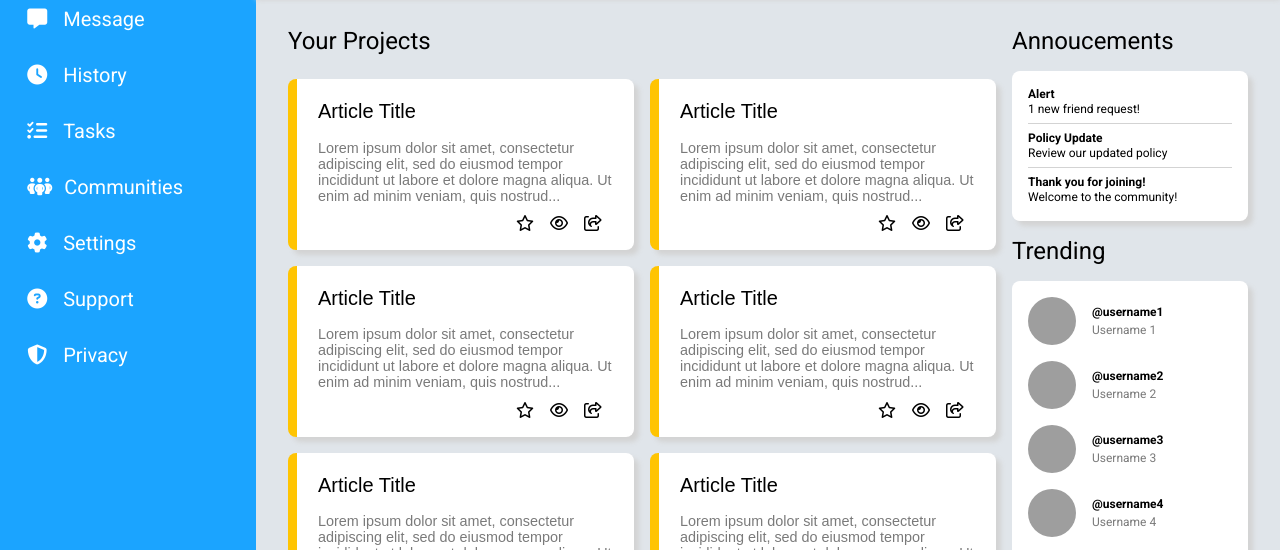
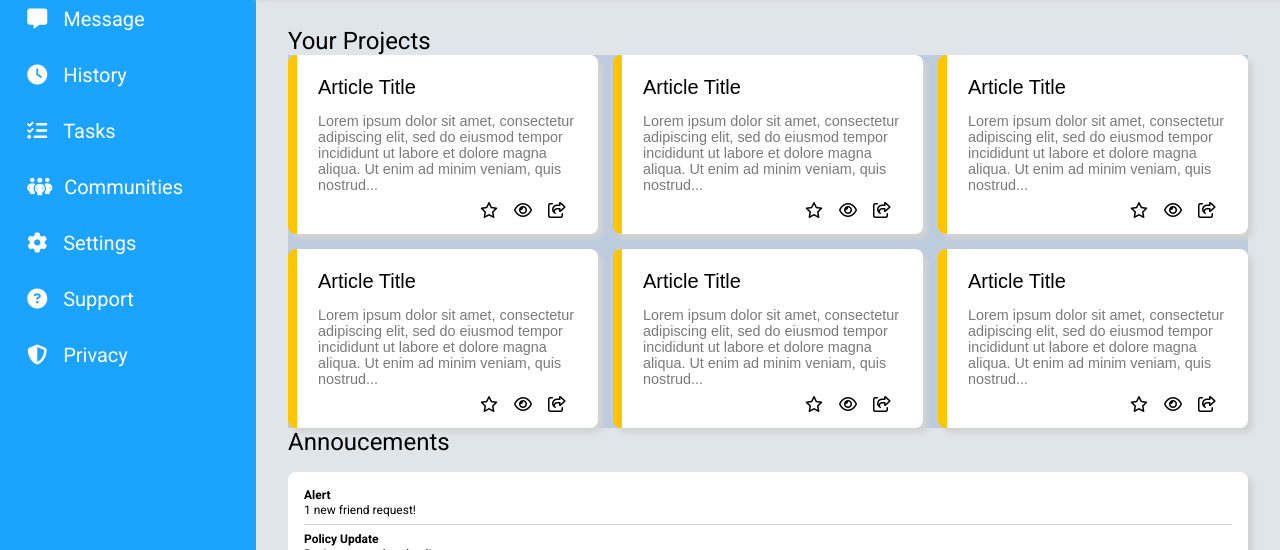
Before and after one commit to immonroe/admin-dashboard, a plain HTML site: page index.html in a window 1280 px wide. Shown: the part 197-747 px from the top of the page. Drawn offline with Linux system fonts and the light colour scheme; grey boxes are pictures that could not be loaded.

Commit message:
Reformatted grid layout in project section

```diff
--- a/index.html
+++ b/index.html
@@ -69,9 +69,9 @@
         <div class="projects section">
             <!-- Make this element align right above the article section -->
             <!-- <h2 class="project-title">Your Projects</h2> -->
+            <h2 class="project-title">Your Projects</h2>
+            <div class="article">
 
-            <div class="article">
-                <h2 class="project-title">Your Projects</h2>
                 <div class="card">
                     <p class="title">Article Title</p>
                     <p>Lorem ipsum dolor sit amet, consectetur adipiscing elit, sed do eiusmod tempor incididunt ut labore et dolore magna aliqua. Ut enim ad minim veniam, quis nostrud...</p>
@@ -127,7 +127,7 @@
                     </div>
                 </div>
             </div>
-
+            <div class="project-side-panels">
                 <div class="announcements">
                     <h2>Annoucements</h2>
                     <div class="announcements-container">
@@ -187,6 +187,7 @@
                         </div>
                     </div>
                 </div>
+            </div>
         </div>
 
 </div>
--- a/style.css
+++ b/style.css
@@ -162,10 +162,10 @@ button {
 /* CONTENT SECTION (left/main) */
 
 .projects {
-  display: grid;
+  /* display: grid; */
   gap: 1rem;
-  grid-template-columns: 3fr 1fr;
-  grid-template-rows: 1fr 2fr ;
+  /* grid-template-columns: 3fr 1fr; */
+  /* grid-template-rows: 1fr 2fr; */
   background-color: rgb(224, 229, 234);
   padding: 2rem 2rem;
 }
@@ -175,11 +175,12 @@ h2 {
 }
 
 .article {
+    background-color: #bccbde;
     display: grid;
-    grid-area: 1 / 1 / 3 / 1;
-    gap: 1rem;
-    grid-template-columns: repeat(2, (250px, 1fr));
-    grid-template-rows: (3, 1fr);
+    gap: 15px;
+    /* grid-column: 2 / 3; */
+    grid-template-columns: repeat(auto-fit, minmax(250px, 1fr));
+    grid-template-rows: repeat(2, 1fr);
 }
 
 .card {
@@ -194,7 +195,7 @@ h2 {
 }
 
 .project-title {
-    grid-column: 1 / 3;
+    /* grid-column: 1 / 3; */
 }
 
 .article p {
@@ -231,7 +232,7 @@ hr {
 
 .announcements {
     display: grid;
-    grid-row: 1 / 2;
+    /* grid-row: 1 / 2; */
 }
 
 .announcements-sub {
@@ -276,8 +277,8 @@ hr {
 }
 
 .trending {
-    grid-row: 2 / 3;
-    grid-column: 2 / 3;
+    /* grid-row: 2 / 3; */
+    /* grid-column: 2 / 3; */
 }
 
 .trend-handle {
```
